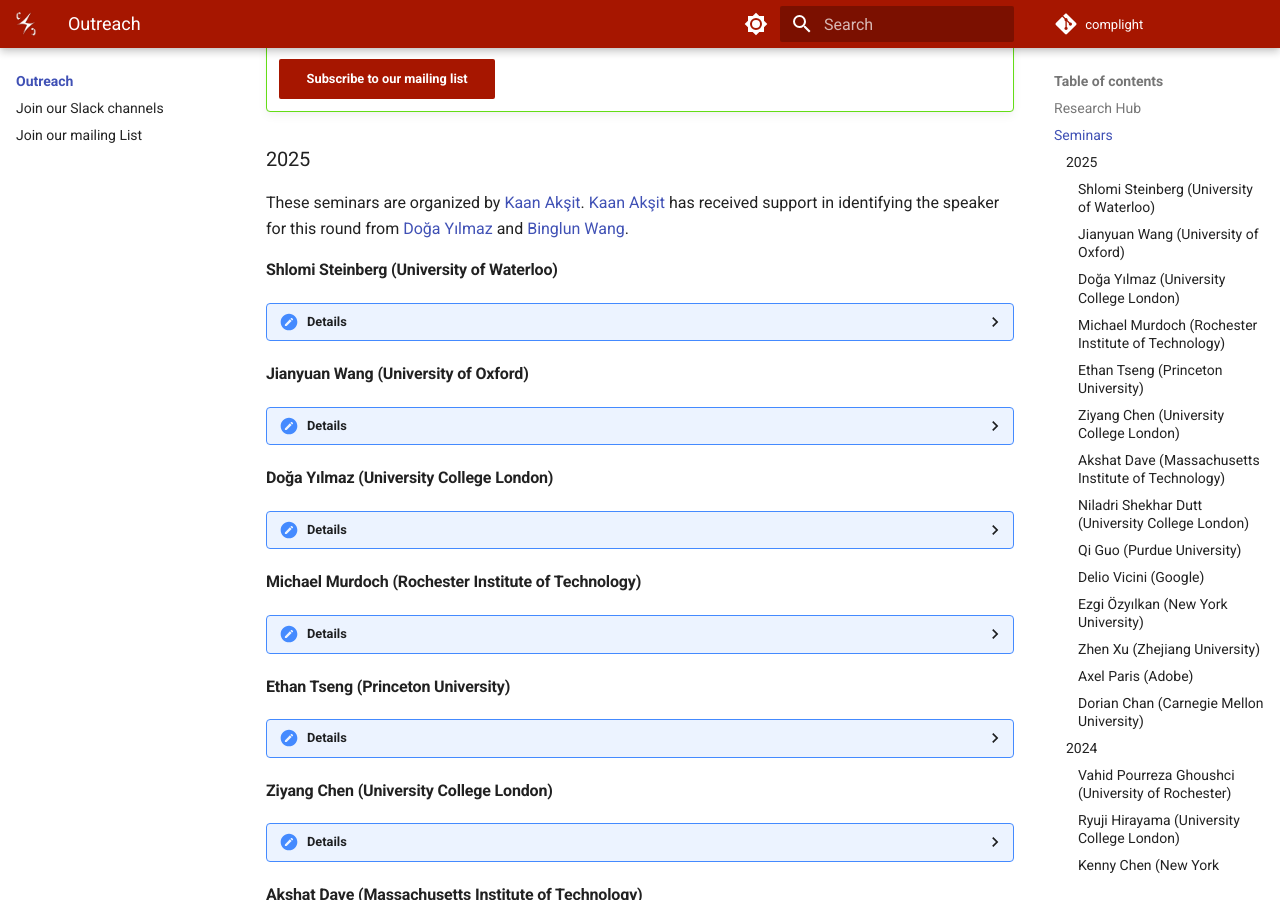
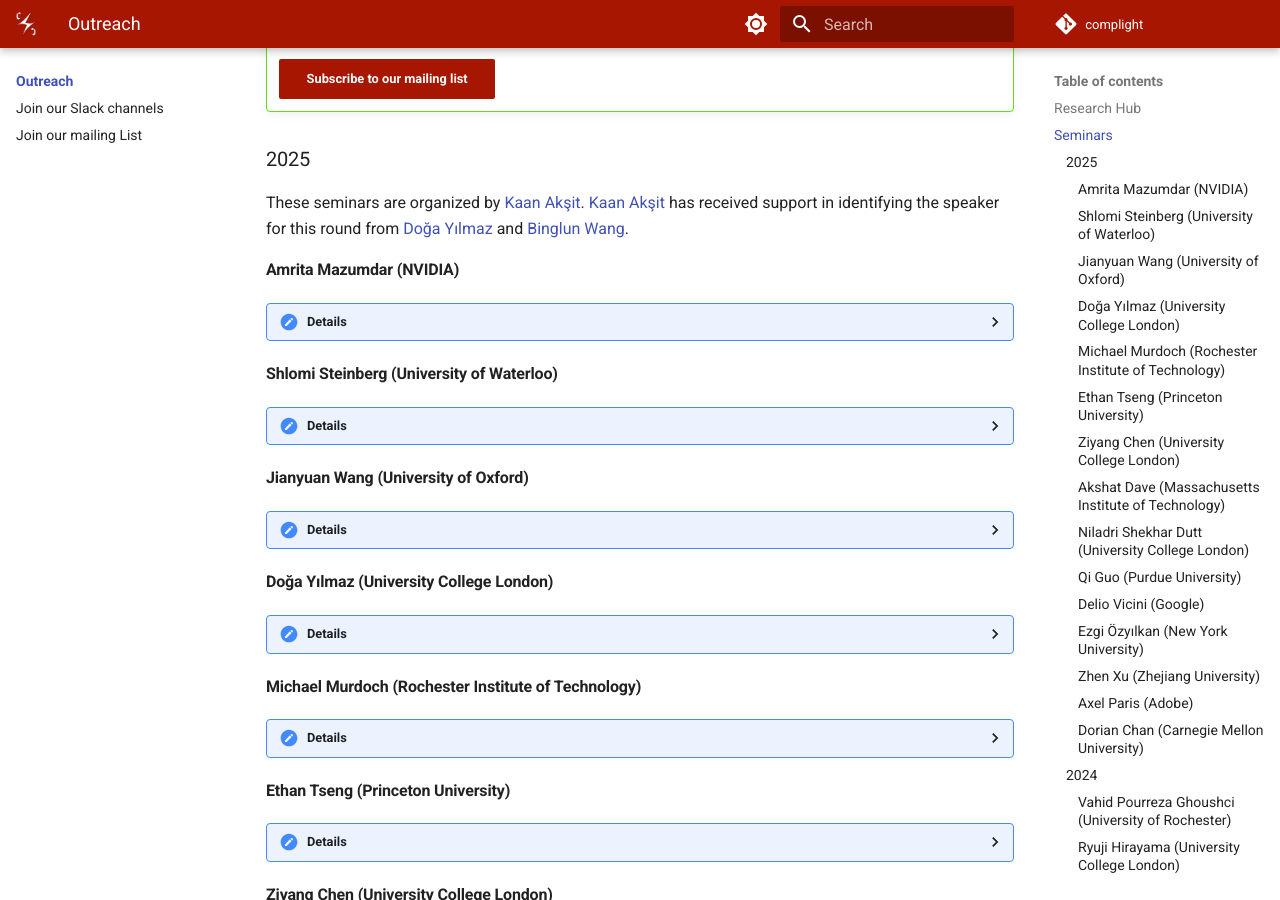
Before and after one commit to complight/complight.github.io, an MkDocs documentation site: the page built from docs/outreach/index.md, in a window 1280 px wide and 900 px high, scrolled down 1042 px. Built offline with MkDocs 1.6.1 and Material for MkDocs 9.7.7, drawn with Linux system fonts in a browser that asks for light colours.

Commit message:
Updating the outreach page.

```diff
--- a/docs/outreach/index.md
+++ b/docs/outreach/index.md
@@ -35,6 +35,21 @@ Overall, seminars are a blend of internal and external presenters.
 ### 2025
 These seminars are organized by [Kaan Akşit](https://kaanaksit.com).
 [Kaan Akşit](https://kaanaksit.com) has received support in identifying the speaker for this round from [Doğa Yılmaz](https://yilmazdoga.net/) and [Binglun Wang](https://binglunwang.github.io/).
+
+
+
+#### Amrita Mazumdar (NVIDIA)
+
+??? Details
+    **Date:**
+    29th October 2025
+
+    **Presenter:** [Amrita Mazumdar](https://amritamaz.net/), Research Scientist, NVIDIA Research
+
+    **Title:** Towards Practical Volumetric Video: Immersive 4D Experiences with QUEEN
+
+    **Watch:** [Recording (Password protected)](https://liveuclac-my.sharepoint.com/:v:/g/personal/ucackak_ucl_ac_uk/ETeSmuXONCZNi6d9_190IkIBM8T3ce6-x62ZpTlVc2cclg?e=Rnx5JU&nav=eyJyZWZlcnJhbEluZm8iOnsicmVmZXJyYWxBcHAiOiJTdHJlYW1XZWJBcHAiLCJyZWZlcnJhbFZpZXciOiJTaGFyZURpYWxvZy1MaW5rIiwicmVmZXJyYWxBcHBQbGF0Zm9ybSI6IldlYiIsInJlZmVycmFsTW9kZSI6InZpZXcifX0%3D)
+
 
 
 #### Shlomi Steinberg (University of Waterloo)
```
